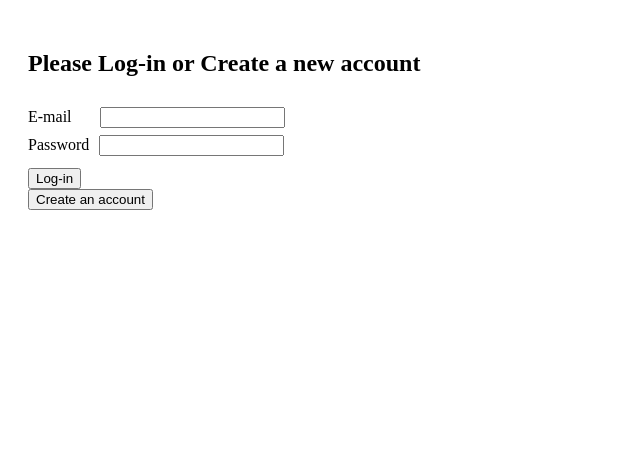
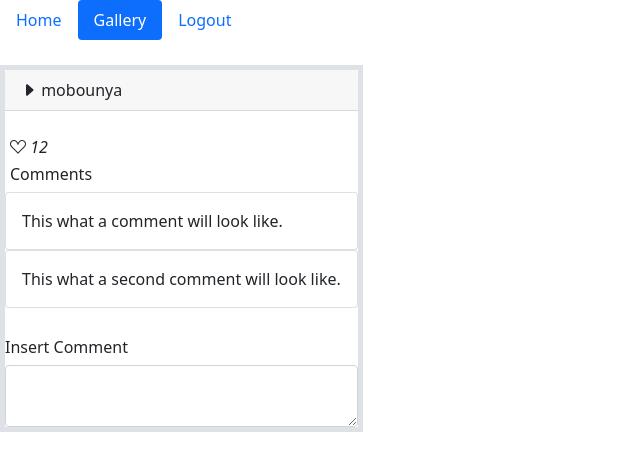
Before and after one commit to mobounya/camagru, a PHP site: page / in a window 1280 px wide. Shown: the top 471 px of the page, without its empty margins (0-640 px from the left). Run offline with PHP 8.4, Linux system fonts and the light colour scheme; data that the repository does not hold is empty; some libraries are stand-ins or nearby versions.

Commit message:
inserted created imgs into gallery table, addedprototype for gallery post

```diff
--- a/app.php
+++ b/app.php
@@ -22,7 +22,7 @@
                 <a class="nav-link active" href="app.php">Home</a>
             </li>
             <li class="nav-item">
-                <a class="nav-link" href="#">Gallery</a>
+                <a class="nav-link" href="index.php">Gallery</a>
             </li>
             <li class="nav-item">
                 <a class="nav-link" href="logout.php">Logout</a>
--- a/index.php
+++ b/index.php
@@ -1,77 +1,60 @@
 <?php
 	session_start();
-    require_once("verifyEmail.php");
 	require_once("./config/setup.php");
-
-    if (isset($_SESSION["account"]))
-    {
-        header("Location: app.php");
-        return ;
-    }
-    else if (isset($_POST["email"]) && isset($_POST["pass"]))
-    {
-        if (verifyEmail($_POST["email"]) == FALSE)
-            $_SESSION["error"] = "Please enter a valid e-mail address";
-        else if ($_POST["pass"] === "")
-            $_SESSION["error"] = "Please Enter your Password";
-        if (isset($_SESSION["error"]))
-        {
-            header("Location: index.php");
-            return ;
-        }
-        $options = [
-            'salt' => "THEUNIVERSEI-SEXPANDING",
-        ];
-        $hashed_password = password_hash($_POST["pass"], PASSWORD_BCRYPT, $options);
-        $sql_query = "SELECT email, username, password FROM `members` WHERE email = :email AND password = :pass";
-        $stmt = $pdo->prepare($sql_query);
-        $stmt->execute(array(':email' => $_POST["email"], ':pass' => $hashed_password));
-        $row = $stmt->fetch(PDO::FETCH_ASSOC);
-        if ($row === FALSE)
-        {
-            $_SESSION["error"] = "Please check your entries and try again.";
-            header("Location: index.php");
-            return ;
-        }
-        else
-        {
-            $_SESSION["account"] = $_POST["email"];
-            $_SESSION["username"] = $row["username"];
-            header("Location: app.php");
-            return ;
-        }
-    }
+	$query = "SELECT * FROM gallery";
+	$stmt = $pdo->prepare($query);
+	$stmt->execute();
 ?>
-
 <!DOCTYPE html>
-<html>
+<html lang="en">
 <head>
-    <title>Log-in</title>
+    <meta charset="utf-8">
+    <link href="https://cdn.jsdelivr.net/npm/bootstrap@5.0.0-beta1/dist/css/bootstrap.min.css" rel="stylesheet" integrity="sha384-giJF6kkoqNQ00vy+HMDP7azOuL0xtbfIcaT9wjKHr8RbDVddVHyTfAAsrekwKmP1" crossorigin="anonymous">
+    <link rel="stylesheet" href="https://cdn.jsdelivr.net/npm/bootstrap-icons@1.3.0/font/bootstrap-icons.css">
+	<title>Gallery</title>
 </head>
 <body>
-    <div style="margin-top: 50px; margin-left: 20px">
-        <form method="POST">
-            <h2 style="margin-bottom : 30px"> Please Log-in or Create a new account </h2>
+    <div class="ft_navbar">
+        <ul class="nav nav-pills">
+            <li class="nav-item">
+                <a class="nav-link" href="app.php">Home</a>
+            </li>
+            <li class="nav-item">
+                <a class="nav-link active" href="index.php">Gallery</a>
+            </li>
+            <li class="nav-item">
+                <a class="nav-link" href="logout.php">Logout</a>
+            </li>
+        </ul>
+    </div>
+	<div style="top: 25px; position: relative; display: inline-block" class="border border-5">
+		<div class="card-header">
+		<i class="bi bi-caret-right-fill"></i>
+			mobounya
+		</div>
 		<?php
-                if (isset($_SESSION["error"]))
-                {
-                    echo "<p style=\"color: red\">";
-                    echo $_SESSION["error"];
-                    echo "</p>";
-                    unset($_SESSION["error"]);
-                }
+			$row = $stmt->fetch(PDO::FETCH_ASSOC);
+			$src = $row["image"];
+			echo "<img class=\"img-fluid\" src=\"{$src}\"><br>";
 		?>
-            <div>
-                <label>E-mail</label><input style="margin-left: 28px;" type="text" name="email"><br>
+		<i style="margin-left: 5px;" class="bi bi-suit-heart"> 12</i>
+		<h6 style="margin-top: 6px; margin-left: 5px;">Comments</h6>
+		<div class="comment card">
+			<div class="card-body">
+				This what a comment will look like.
 			</div>
-            <div>
-                <label>Password</label><input style="margin-left: 10px; margin-top: 7px" type="password" name="pass"><br>
 		</div>
-            <input style="margin-top: 12px;" type="submit" value="Log-in">
-        </form>
-        <form method="GET" action="register.php">
-                <input type="submit" value="Create an account">
-        </form>
+		<div class="comment card">
+			<div class="card-body">
+				This what a second comment will look like.
+			</div>
+		</div>
+		<div id="insertcomment">
+			<h6 style="margin-top: 30px">Insert Comment</h6>
+			<div class="form-group">
+				<textarea class="form-control" id="exampleFormControlTextarea1" rows="2"></textarea>
+  			</div>
+		</div>
 	</div>
 </body>
 </html>
```
Also changed, not shown: comments.php (added, +10 -0 lines), login.php (added, +78 -0 lines), renderImg.php (+22 -5 lines), assets/suit-heart.svg (added), gallery/photo_default_266.jpeg (added), styling/gallery.css (added), 1 other file. Lines whose indentation alone changed are shown as unchanged.
